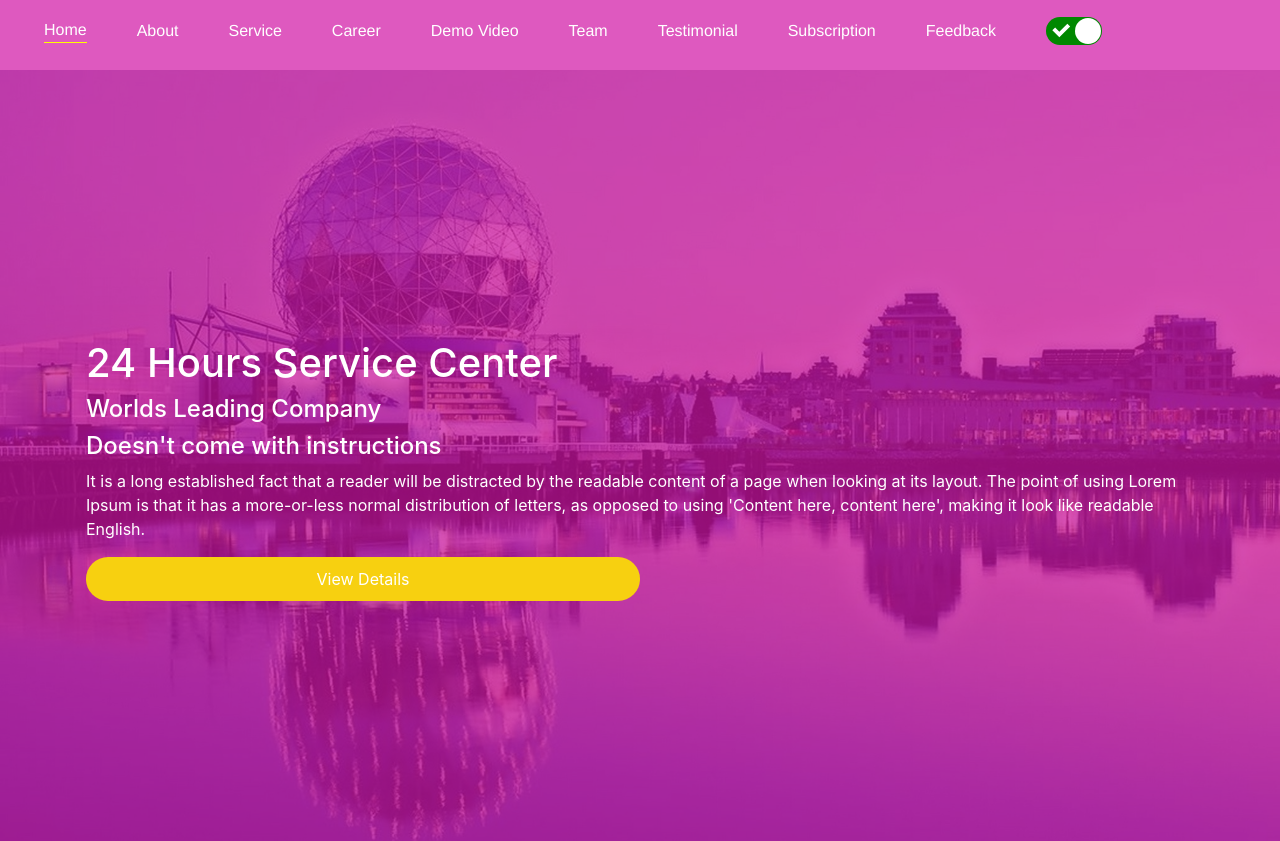
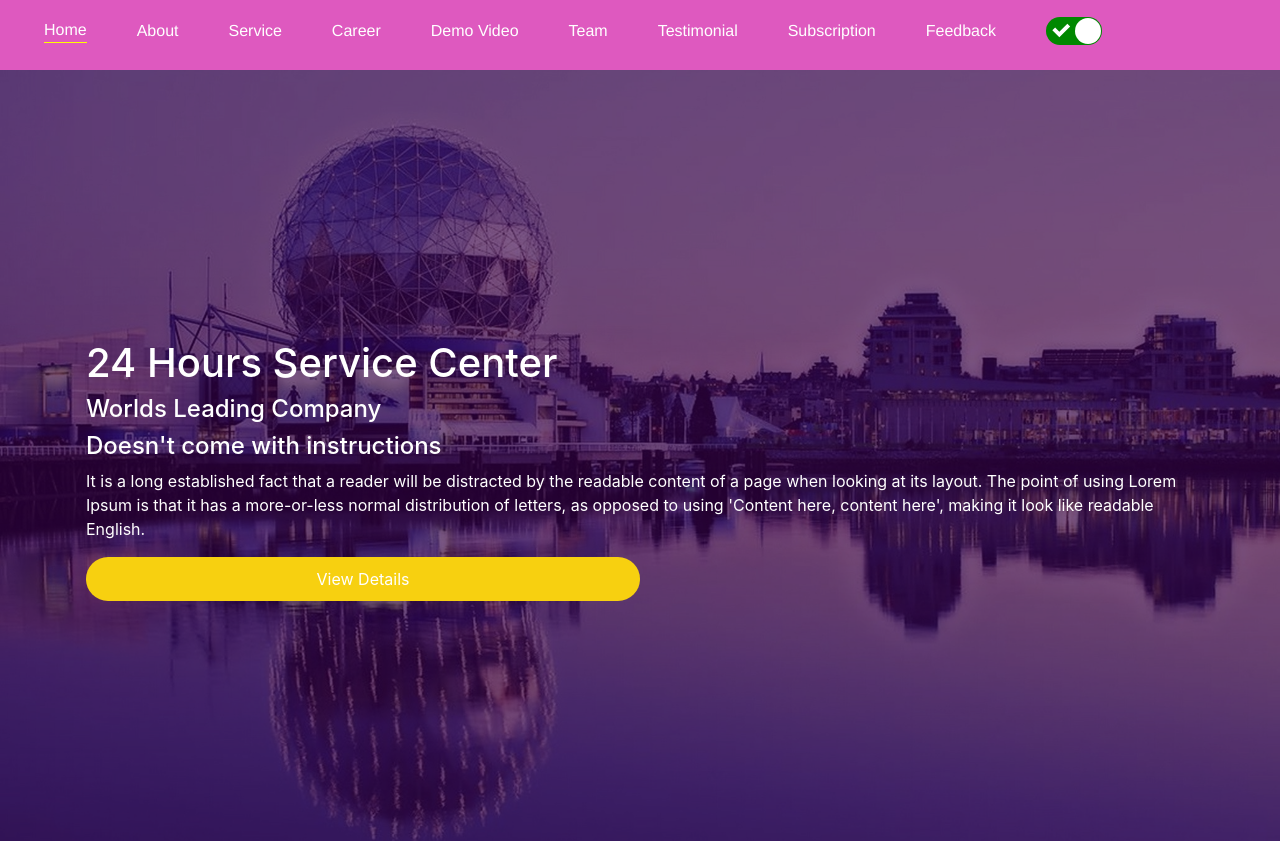
Before and after one commit to Yazdani1/React-Single-Page-Web-App-With-Smooth-Scrolling, a React (Create React App) app in the folder client/: page / in a window 1280 px wide. Shown: the top 841 px of the page. Built offline with nearby package versions, Linux system fonts and the light colour scheme; no server answers.

Commit message:
Error Solved

```diff
--- a/client/src/App.css
+++ b/client/src/App.css
@@ -1,6 +1,6 @@
-#light{
+/* #light{
     background-color: #f3ebf6;
-}
+} */
 #dark{
     background-color: #46045e;
 }
--- a/client/src/components/Home/home.css
+++ b/client/src/components/Home/home.css
@@ -2,7 +2,7 @@
     height: 100vh;
     color: #fff;
     height: 100vh;
-    background-color: rgba(208, 19, 164, 0.7);
+    background-color: #38004ca0;
     position: relative;
 }
 
```
